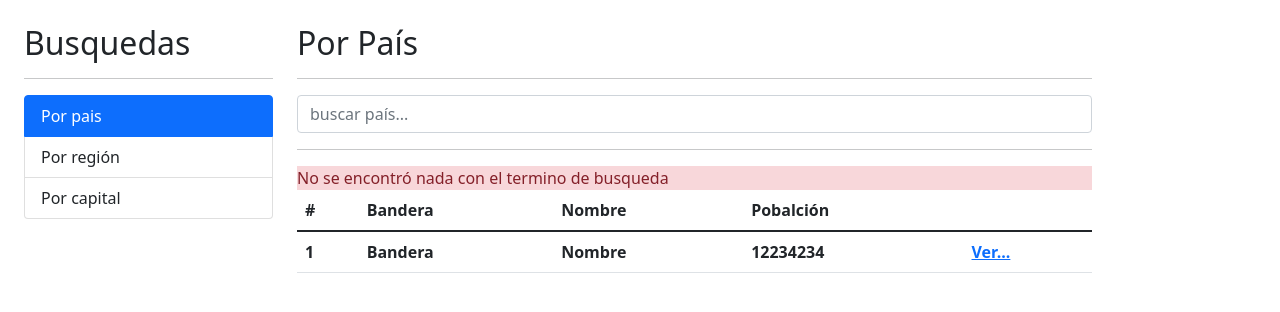
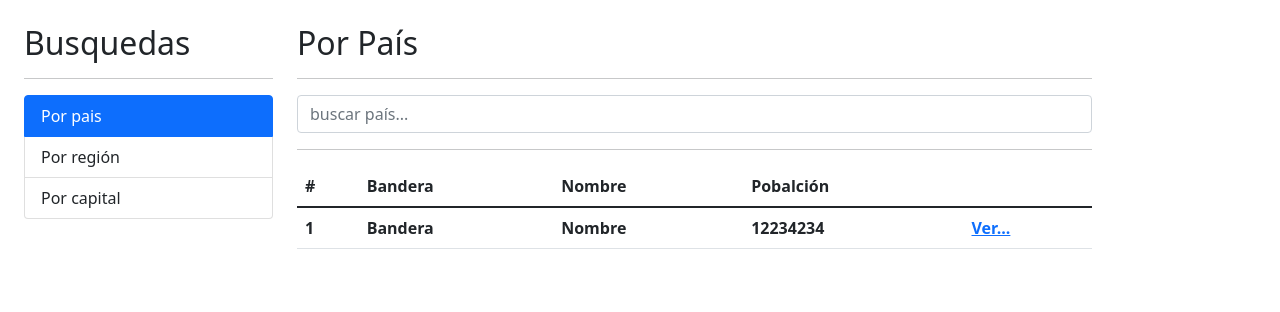
Before and after one commit to minetaky/Angular-paisesApp, an Angular app: page / in a window 1280 px wide. Shown: the top 312 px of the page. Built offline with nearby package versions, Linux system fonts and the light colour scheme.

Commit message:
Se muestra tabla sí no hay errores en la respuesta del servicio y se muestra el alert sí hay error

```diff
--- a/src/app/pais/pages/por-pais/por-pais.component.html
+++ b/src/app/pais/pages/por-pais/por-pais.component.html
@@ -17,11 +17,12 @@
 
 <hr>
 
-<div class="aler alert-danger">
-    No se encontró nada con el termino de busqueda
+<div *ngIf="hayError"
+    class="alert alert-danger">
+    No se encontró nada con el termino de busqueda: {{ termino }}
 </div>
 
-<div class="row">
+<div *ngIf="!hayError" class="row">
     <div class="col">
 
         <table class="table table-hover">
--- a/src/app/pais/pages/por-pais/por-pais.component.ts
+++ b/src/app/pais/pages/por-pais/por-pais.component.ts
@@ -10,14 +10,20 @@
 export class PorPaisComponent  {
 
   termino: string = '';
+  hayError: boolean = false;
 
   constructor(private _paisService: PaisService) { }
 
   buscar(){
+    this.hayError = false;
     console.log(this.termino);
-    this._paisService.buscarPais( this.termino ).subscribe( resp => {
+
+    this._paisService.buscarPais( this.termino )
+      .subscribe( (resp) => {
       console.log(resp);
-    } );
+    },(err) =>{
+      this.hayError = true;
+    });
   }
 
 
--- a/src/app/pais/services/pais.service.ts
+++ b/src/app/pais/services/pais.service.ts
@@ -1,6 +1,6 @@
 import { Injectable } from '@angular/core';
 import { HttpClient } from '@angular/common/http';
-import { Observable } from 'rxjs';
+import { catchError, Observable, of } from 'rxjs';
 
 @Injectable({
   providedIn: 'root'
@@ -17,8 +17,6 @@
 
     const url = `${ this.apiUrl }/name/${ termino }`;
 
-    this.http.get( url );
-
     return this.http.get( url );
   }
 
```
